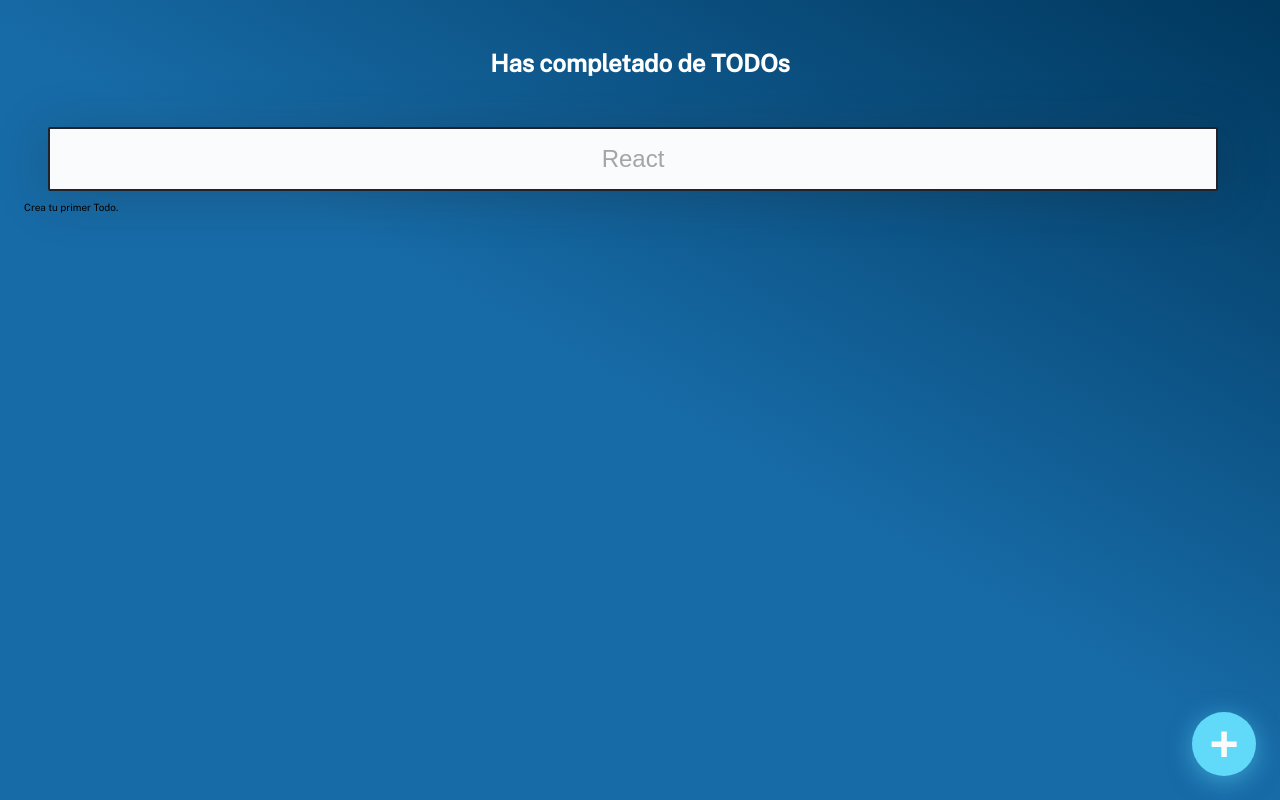
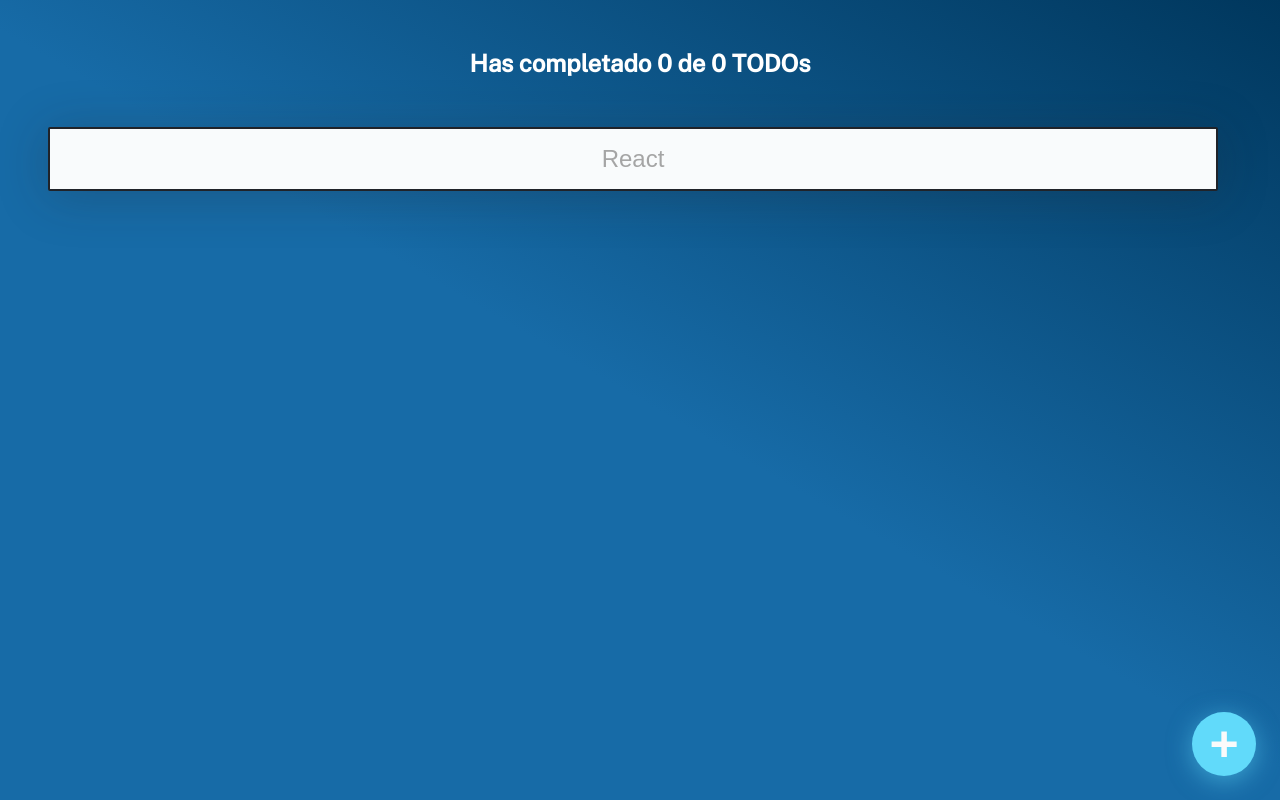
Before and after one commit to cdlavacudeg/todo-app, a React (Create React App) app: page / in a window 1280 px wide. Built offline with nearby package versions, Linux system fonts and the light colour scheme; the HTML template or start-up script is replaced by a standard one.

Commit message:
React Context

```diff
--- a/src/AppUI.js
+++ b/src/AppUI.js
@@ -7,26 +7,26 @@ import { CreateTodoButton } from "./components/CreateTodoButton";
 import {TodoContext} from "./TodoContex";
 
 function AppUI(){
+    const {
+        error,
+        loading,
+        todos,
+        searchValue,
+        completeTodo,
+        deleteTodo} =React.useContext(TodoContext);
+
     return (
         <React.Fragment>
             <TodoCounter/>
 
             <TodoSearch />
 
-        <TodoContext.Consumer>
-            {
-                ({
-                    error,
-                    loading,
-                    todos,
-                    searchValue,
-                    completeTodo,
-                    deleteTodo}) =>{
-                    return(
+
+
             <TodoList>
                 {error && <p>Error</p>}
                 {loading && <p>Estamos Cargando</p>}
-                        {(!loading && !todos.lenght) && <p>Crea tu primer Todo.</p>}
+                {(!loading && todos.lenght===0) && <p>Crea tu primer Todo.</p>}
 
                 {todos.filter(todo=>todo.text.toLowerCase().includes(searchValue.toLowerCase()))
                 .map(todo=>(
@@ -39,10 +39,6 @@ function AppUI(){
                 />))}
             </TodoList>
 
-                    );
-                }
-            }
-        </TodoContext.Consumer>
 
             <CreateTodoButton />
 
--- a/src/components/TodoCounter.js
+++ b/src/components/TodoCounter.js
@@ -1,9 +1,11 @@
 import React from "react";
+import { TodoContext } from "../TodoContex";
 import './components.css';
 
-function TodoCounter({total,completed}){
+function TodoCounter(){
+    const {totalTodos,completed}=React.useContext(TodoContext);
     return(
-        <h2 className="TodoCounter">Has completado {completed} de {total} TODOs</h2>
+        <h2 className="TodoCounter">Has completado {completed} de {totalTodos} TODOs</h2>
     )
 }
 
--- a/src/components/TodoSearch.js
+++ b/src/components/TodoSearch.js
@@ -1,7 +1,8 @@
 import React from "react";
+import { TodoContext } from "../TodoContex";
 
-function TodoSearch({searchValue,setSearchValue}){
-
+function TodoSearch(){
+    const {searchValue,setSearchValue} = React.useContext(TodoContext);
     const onSearchValueChange=(event)=>{
         setSearchValue(event.target.value);
     }
```
Lines whose indentation alone changed are shown as unchanged.
